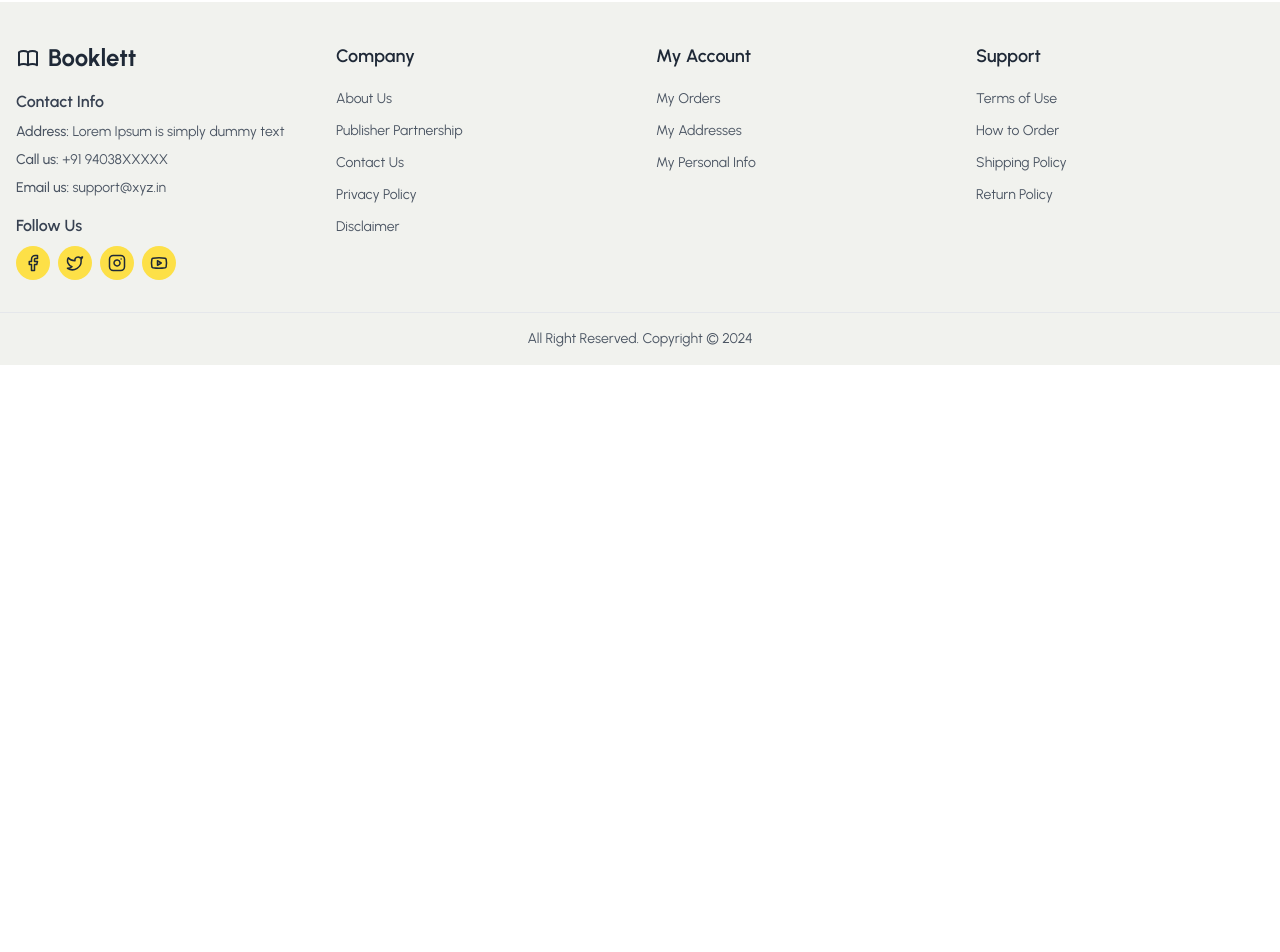
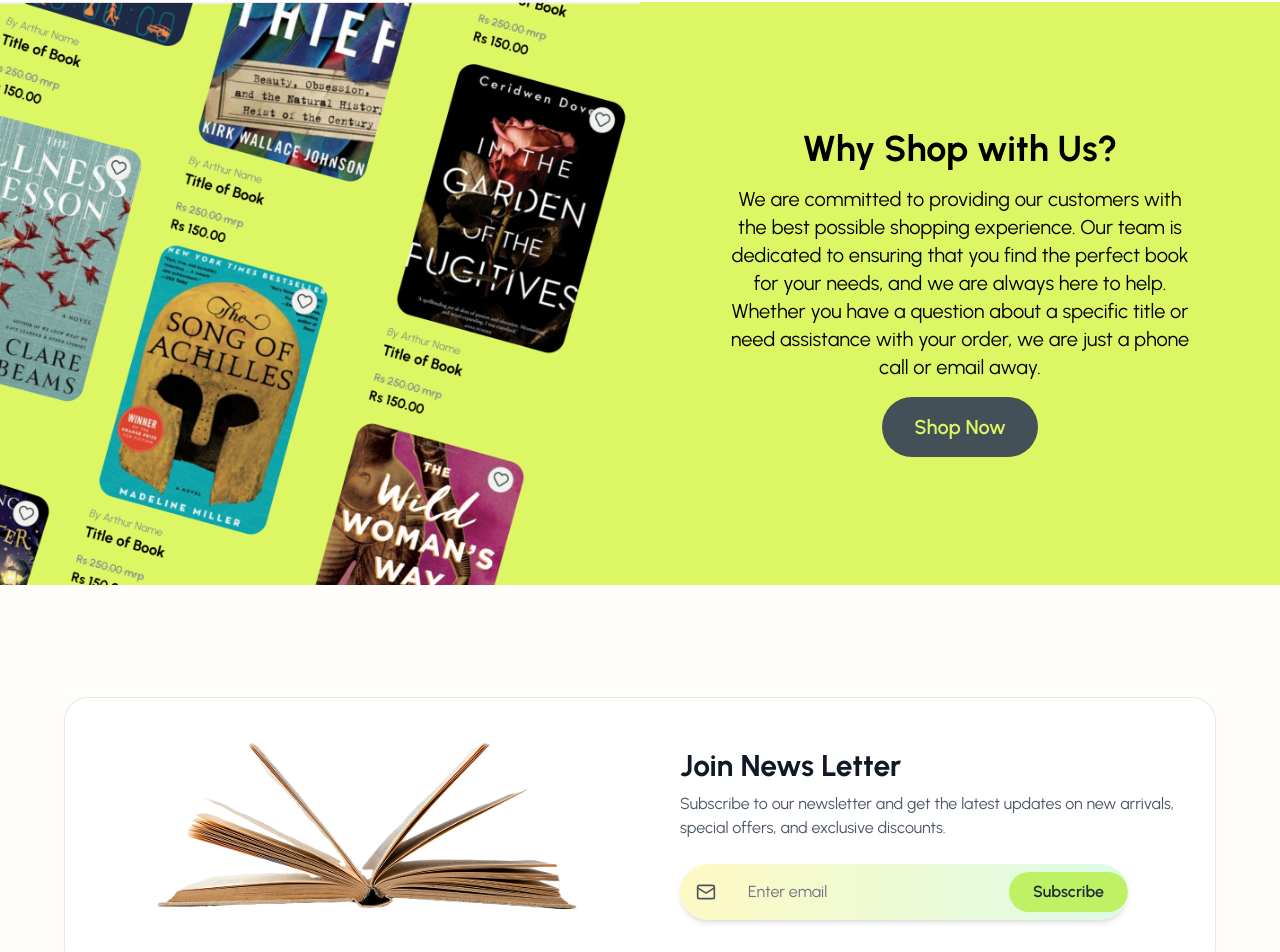
Before and after one commit to rabin2059/bookLet-frontend, a React (Vite) app: page / in a window 1280 px wide. Shown: the part 1170-2122 px from the top of the page. Before the commit the page ends 1535 px from the top, so only its background shows below. Built offline with nearby package versions, Linux system fonts and the light colour scheme; no server answers.

Commit message:
home page update

```diff
--- a/src/assets/assets.js
+++ b/src/assets/assets.js
@@ -8,6 +8,8 @@ import book1 from "./images/book1.png";
 import book2 from "./images/book2.png";
 import book3 from "./images/book3.png";
 import addtoCart from "./images/addtocart.png";
+import banner from "./images/banner.png";
+import page from "./images/page.png";
 
 const images = {
   logo,
@@ -19,6 +21,8 @@ const images = {
   book1,
   book2,
   book3,
+  banner,
+  page,
   addtoCart,
 };
 
--- a/src/components/user/home/BannerSection.jsx
+++ b/src/components/user/home/BannerSection.jsx
@@ -0,0 +1,34 @@
+import React from "react";
+import images from "../../../assets/assets";
+
+const BannerSection = () => {
+  return (
+    <div className="bg-web-primary">
+      <div className="flex flex-row justify-center items-center">
+        <img src={images.banner} alt="banner" className="w-[50%]" />
+
+        <div className="w-[50%]  p-8 ">
+          <h1 className="text-center font-bold text-4xl ">Why Shop with Us?</h1>
+          <p className="text-center text-xl mt-4 w-[80%] mx-auto">
+            We are committed to providing our customers with the best possible
+            shopping experience. Our team is dedicated to ensuring that you find
+            the perfect book for your needs, and we are always here to help.
+            Whether you have a question about a specific title or need
+            assistance with your order, we are just a phone call or email away.
+          </p>
+        {/* //button */}
+        <button className="bg-web-secondary text-web-primary font-semibold text-xl py-4 px-8 rounded-full mt-4 flex justify-center mx-auto" onClick={
+            () => window.location.href = "/books"
+        }>
+            Shop Now
+          </button>
+        </div>
+
+
+
+    </div>
+    </div>
+  );
+};
+
+export default BannerSection;
--- a/src/components/user/home/BookCard.jsx
+++ b/src/components/user/home/BookCard.jsx
@@ -103,7 +103,7 @@ console.log(book)
       <div className="relative mb-2">
         <Link to={`/bookDetails/${book.bookId}`} state={{ book }}>
           <img
-            src={book.imageUrl}
+            src={book.imageUrl? book.imageUrl : images.book1}
             alt={book.title}
             className="w-full h-[386px] object-cover rounded-[20px]"
           />
--- /dev/null
+++ b/src/components/user/home/ContactSection.jsx
@@ -0,0 +1,43 @@
+import React from "react";
+import images from "../../../assets/assets";
+import { Mail } from "lucide-react"; // Optional: icon
+
+const ContactSection = () => {
+  return (
+    <div className="mt-28 mb-28 px-4">
+      <div className="bg-white rounded-3xl shadow-sm flex flex-col md:flex-row items-center justify-between p-6 md:p-10 max-w-6xl mx-auto border border-gray-200">
+        {/* Image */}
+        <div className="md:w-1/2 mb-6 md:mb-0 flex justify-center">
+          <img src={images.page} alt="Open book" className="h-48 object-contain" />
+        </div>
+
+        {/* Newsletter Text and Input */}
+        <div className="md:w-1/2 md:pl-10">
+          <h1 className="text-2xl md:text-3xl font-bold text-gray-900 mb-2">
+            Join News Letter
+          </h1>
+          <p className="text-gray-600 mb-6">
+            Subscribe to our newsletter and get the latest updates on new
+            arrivals, special offers, and exclusive discounts.
+          </p>
+
+          <div className="flex items-center bg-gradient-to-r from-yellow-100 to-green-100 rounded-full shadow-md overflow-hidden max-w-md">
+            <div className="flex items-center px-4">
+              <Mail className="text-gray-600 w-5 h-5" />
+            </div>
+            <input
+              type="email"
+              placeholder="Enter email"
+              className="flex-1 px-4 py-4 bg-transparent outline-none text-gray-700 placeholder-gray-500"
+            />
+            <button className="bg-lime-300 hover:bg-lime-400 text-gray-800 font-semibold px-6 py-2 rounded-full transition-all duration-300">
+              Subscribe
+            </button>
+          </div>
+        </div>
+      </div>
+    </div>
+  );
+};
+
+export default ContactSection;
--- a/src/pages/user/Home.jsx
+++ b/src/pages/user/Home.jsx
@@ -3,15 +3,22 @@ import HeroSection from "../../components/user/home/HeroSection";
 import BookSection from "../../components/user/home/BookSection";
 import GenreSection from "../../components/user/home/GenreSection";
 import DealSection from "../../components/user/home/DealSection";
+import BannerSection from "../../components/user/home/BannerSection";
+import ContactSection from "../../components/user/home/ContactSection";
 
 const Home = () => {
   return (
       <>
-    <div className="bg-web-background px-24">
-      <HeroSection/>
+    <div className="bg-web-background">
+
+    <div className="px-24">
+    <HeroSection/>
       <GenreSection/>
       <BookSection/>
       <DealSection/>
+    </div>
+      <BannerSection/>
+      <ContactSection/>
     </div>
       </>
   );
```
Also changed, not shown: src/assets/images/banner.png (added), src/assets/images/page.png (added).
